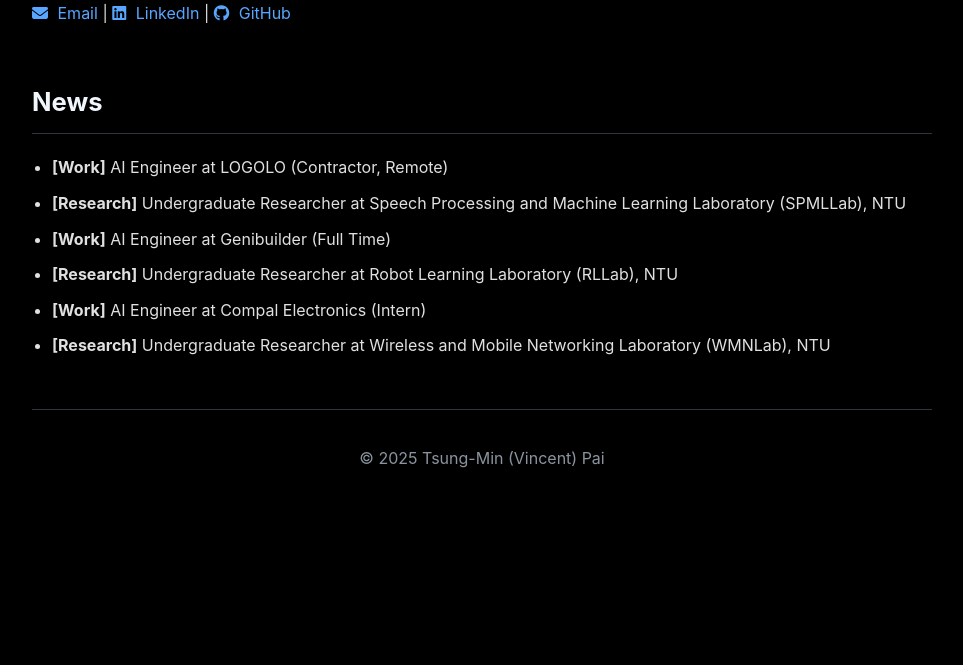
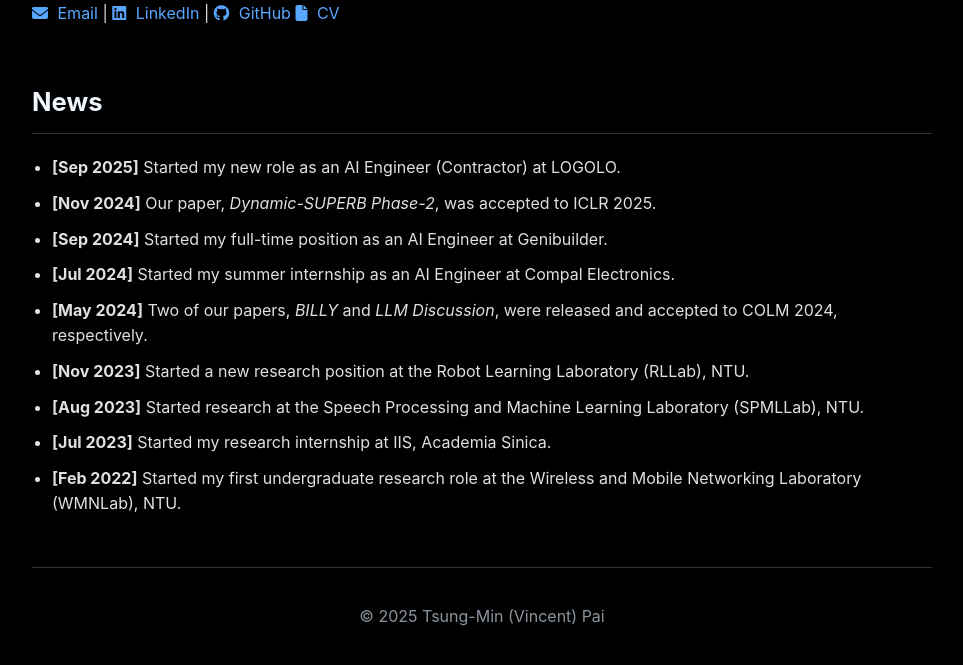
Before and after one commit to Bai1026/Bai1026.github.io, a Jekyll site: the page built from index.md, in a window 1280 px wide, cut to the strip 342-1007 px from the top of the page. Shown: the whole strip, without its empty margins (158-1121 px from the left). Built offline with Jekyll 4.4.1, drawn with Linux system fonts in a browser that asks for light colours; before the commit the page ends 900 px from its top, so only the background shows below that.

Commit message:
update news

```diff
--- a/index.md
+++ b/index.md
@@ -13,6 +13,7 @@ title: About Me
     <a href="mailto:b09602017@g.ntu.edu.tw"><i class="fas fa-envelope"></i> Email</a> |
     <a href="https://www.linkedin.com/in/tsung-ming-pai/"><i class="fab fa-linkedin"></i> LinkedIn</a> |
     <a href="https://github.com/Bai1026"><i class="fab fa-github"></i> GitHub</a>
+    <a href="https://github.com/Bai1026/Tsung_Min_Pai_CV/blob/main/Tsung_Min_Pai___CV.pdf"><i class="fas fa-file"></i> CV</a>
     </p>
   </div>
   <div class="intro-photo">
@@ -22,9 +23,12 @@ title: About Me
 
 ## News
 
-- **[Work]** AI Engineer at LOGOLO (Contractor, Remote)
-- **[Research]** Undergraduate Researcher at Speech Processing and Machine Learning Laboratory (SPMLLab), NTU
-- **[Work]** AI Engineer at Genibuilder (Full Time)
-- **[Research]** Undergraduate Researcher at Robot Learning Laboratory (RLLab), NTU
-- **[Work]** AI Engineer at Compal Electronics (Intern)
-- **[Research]** Undergraduate Researcher at Wireless and Mobile Networking Laboratory (WMNLab), NTU
+- **[Sep 2025]** Started my new role as an AI Engineer (Contractor) at LOGOLO.
+- **[Nov 2024]** Our paper, _Dynamic-SUPERB Phase-2_, was accepted to ICLR 2025.
+- **[Sep 2024]** Started my full-time position as an AI Engineer at Genibuilder.
+- **[Jul 2024]** Started my summer internship as an AI Engineer at Compal Electronics.
+- **[May 2024]** Two of our papers, _BILLY_ and _LLM Discussion_, were released and accepted to COLM 2024, respectively.
+- **[Nov 2023]** Started a new research position at the Robot Learning Laboratory (RLLab), NTU.
+- **[Aug 2023]** Started research at the Speech Processing and Machine Learning Laboratory (SPMLLab), NTU.
+- **[Jul 2023]** Started my research internship at IIS, Academia Sinica.
+- **[Feb 2022]** Started my first undergraduate research role at the Wireless and Mobile Networking Laboratory (WMNLab), NTU.
```
Also changed, not shown: work.md (+1 -1 lines), assets/img/billy.png.
